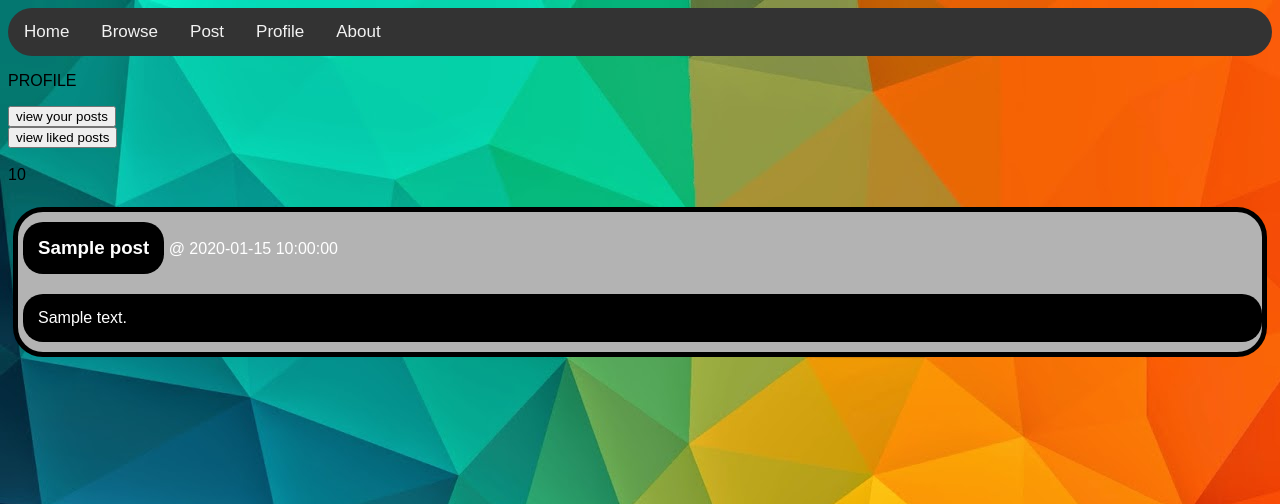
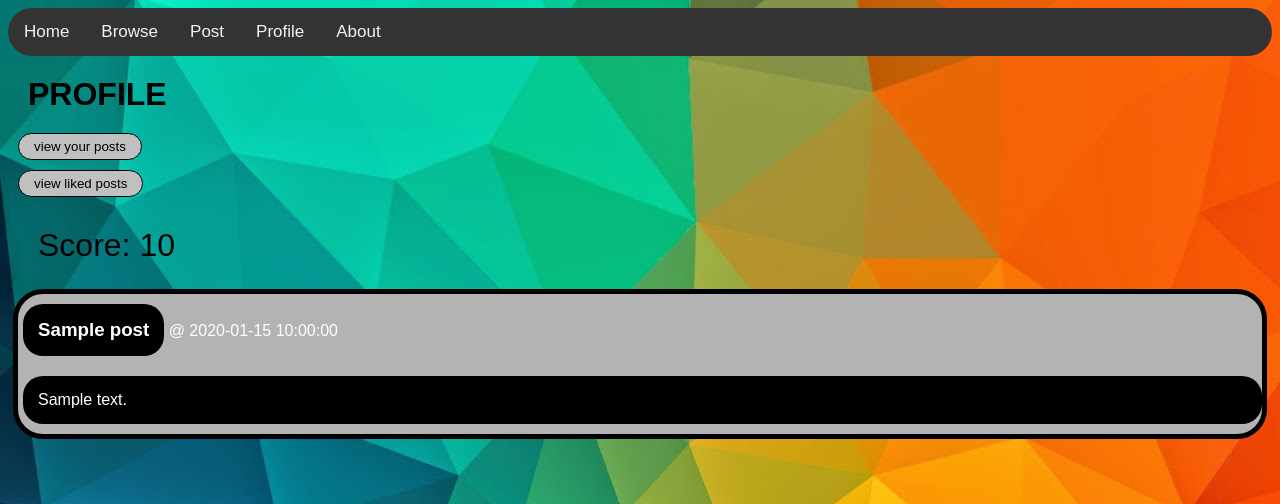
Before and after one commit to RyTaus/punr, a Python web app: template templates/profile.html in a window 1280 px wide. Shown: the top 504 px of the page. Run offline with Jinja, Linux system fonts and the light colour scheme; the template is opened without the code that fills it: most values are stand-ins (such as "Sample title", 1, 10 or a date in 2020).

Commit message:
my container html was ugly, removed it

```diff
--- a/resources/styles/styles.css
+++ b/resources/styles/styles.css
@@ -71,6 +71,23 @@ span.post_time {
 .prompt_text {
   font-style: normal;
   font-family: sans-serif;
+}
+
+h1.prompt_text {
+  font-style: normal;
+  font-family: fantasy;
+  font-size: 200%;
+  margin: 20px;
+  display: inline-block;
+}
+
+p.prompt_text {
+  font-style: normal;
+  font-family: fantasy;
+  font-size: 200%;
+  padding-left: 10px;
+  margin: 20px;
+  display: inline-block;
 }
 
 h2.prompt_text {
--- a/templates/browse.html
+++ b/templates/browse.html
@@ -23,7 +23,7 @@
         <input id="button" type="submit" value="search"></input>
       </form>
 
-    <div id="puns_section">
+    <!-- <div id="puns_section"> -->
       {%for post in posts%}
         <div class="puns_container">
           <h3 class="pun">{{ post.poster_name }} </h3> <span class="post_time">@ {{ post.time }} </span>
@@ -36,6 +36,6 @@
           </form>
         </div>
       {% endfor %}
-    </div>
+    <!-- </div> -->
   </body>
 </html>
--- a/templates/profile.html
+++ b/templates/profile.html
@@ -14,24 +14,19 @@
       <a href="/about">About</a>
     </div>
 
-    <p> PROFILE
+    <h1 class="prompt_text"> PROFILE </h1>
 
     <form action="/profile" method="post">
       <input type="hidden" name="target" value="view posts"></input>
-      <input type="submit"value="view your posts"></input>
+      <input class="button" type="submit"value="view your posts"></input>
     </form>
 
     <form action="/profile" method="post">
       <input type="hidden" name="target" value="view liked posts"></input>
-      <input type="submit"value="view liked posts"></input>
+      <input class="button" type="submit"value="view liked posts"></input>
     </form>
+    <p class="prompt_text">Score: {{score}} </p>
 
-
-
-    <br>
-    {{score}}
-    <br>
-    <br>
 
     {%for post in posts%}
       <div class="puns_container">
```
